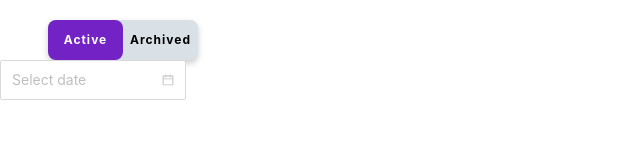
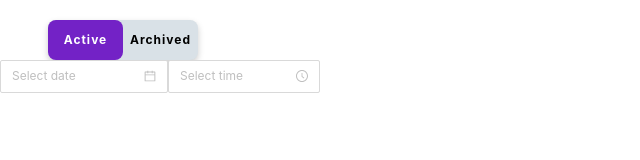
Before and after one commit to youmemonk/rts-x1, a React (Create React App) app: page / in a window 1280 px wide. Shown: the top 160 px of the page, without its empty margins (0-640 px from the left). Built offline with nearby package versions, Linux system fonts and the light colour scheme.

Commit message:
Date Picker & Time Picker without formik

```diff
--- a/src/App.tsx
+++ b/src/App.tsx
@@ -10,6 +10,7 @@ import { useState } from "react";
 
 import CustomSwitch from "./Components/CustomSwitch";
 import CustomDatePicker from "./Components/CustomDatePicker";
+import CustomTimePicker from "./Components/CustomTimePicker";
 
 function App() {
   const [isModalVisible, setIsModalVisible] = useState(false);
@@ -69,7 +70,16 @@ function App() {
         size="small"
       />
 
-      <CustomDatePicker size="large" onOK={() => console.log("checked")} />
+      <CustomDatePicker
+        size="middle"
+        onOK={() => console.log("checked")}
+        onChange={(date, dateString) => console.log(date, dateString)}
+      />
+
+      <CustomTimePicker
+        onSelect={() => console.log("hi")}
+        onChange={(time, timeString) => console.log(time, timeString)}
+      />
     </>
   );
 }
--- a/src/Components/CustomDatePicker/index.tsx
+++ b/src/Components/CustomDatePicker/index.tsx
@@ -1,18 +1,24 @@
-import { DatePicker } from "antd";
+import { DatePicker, Space } from "antd";
 import React from "react";
 import { datePickerPropsParams } from "../types";
+import { useField, useFormik, useFormikContext } from "formik";
+import moment from "moment";
 
 const CustomDatePicker = (dateProps: datePickerPropsParams) => {
+  //   const context = useFormikContext<datePickerPropsParams>();
+  //   const { setFieldValue } = useFormikContext();
+  //   const [field] = useField(dateProps)
+
   return (
     <>
       <DatePicker
-        dateRender={(current) => {
-          return <div>{current.date()}</div>;
-        }}
+        // {...context.getFieldProps(dateProps.formikField)
+
         mode={dateProps.mode ? dateProps.mode : "date"}
+        size={dateProps.size ? dateProps.size : "middle"}
         showToday={dateProps.showToday ? dateProps.showToday : true}
-        size={dateProps.size ? dateProps.size : "middle"}
         onOk={dateProps.onOK}
+        onChange={dateProps.onChange}
       />
     </>
   );
--- /dev/null
+++ b/src/Components/CustomTimePicker/index.tsx
@@ -0,0 +1,27 @@
+import { TimePicker } from "antd";
+import React from "react";
+import { timePickerPropsParams } from "../types";
+import { useField, useFormik, useFormikContext } from "formik";
+import moment from "moment";
+
+const CustomTimePicker = (timeProps: timePickerPropsParams) => {
+  //   const context = useFormikContext<datePickerPropsParams>();
+  //   const { setFieldValue } = useFormikContext();
+  //   const [field] = useField(dateProps)
+
+  return (
+    <>
+      <TimePicker
+        // {...context.getFieldProps(dateProps.formikField)
+
+        size={timeProps.size ? timeProps.size : "middle"}
+        use12Hours={timeProps.use12Hours ? timeProps.use12Hours : false}
+        showNow={timeProps.showNow ? timeProps.showNow : true}
+        onSelect={timeProps.onSelect}
+        onChange={timeProps.onChange}
+      />
+    </>
+  );
+};
+
+export default CustomTimePicker;
```
Also changed, not shown: src/Components/types/index.tsx (+16 -8 lines).
